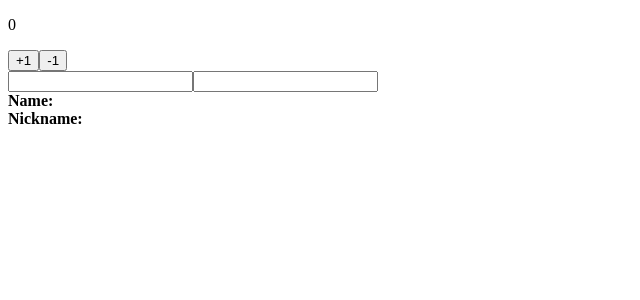
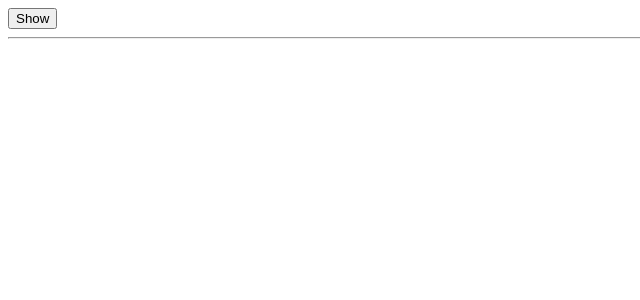
Before and after one commit to paulsplanet/hooks-tutorial, a React (Create React App) app: page / in a window 1280 px wide. Shown: the top 300 px of the page, without its empty margins (0-640 px from the left). Built offline with nearby package versions, Linux system fonts and the light colour scheme.

Commit message:
useEffect practice

```diff
--- a/src/App.js
+++ b/src/App.js
@@ -1,12 +1,14 @@
-import React from "react";
-import Counter from "./Counter";
+import React, { useState } from "react";
 import Info from "./Info";
 
 function App() {
+  const [visible, setVisible] = useState(false);
+
   return (
     <>
-      <Counter />
-      <Info />
+      <button onClick={() => {setVisible(!visible)}}>{visible ? "Hide" : "Show"}</button>
+      <hr />
+      {visible && <Info />}
     </>
   );
 }
--- a/src/Info.js
+++ b/src/Info.js
@@ -1,8 +1,16 @@
-import React, { useState } from "react";
+import React, { useEffect, useState } from "react";
 
 const Info = () => {
     const [name, setName] = useState();
     const [nickname, setNickname] = useState();
+    useEffect(() => {
+        console.log("Effect");
+        console.log(name);
+        return () => {
+            console.log("cleanup");
+            console.log(name);
+        }
+    }, [name]);
 
     const onChangeName = e => {
         setName(e.target.value);
```
